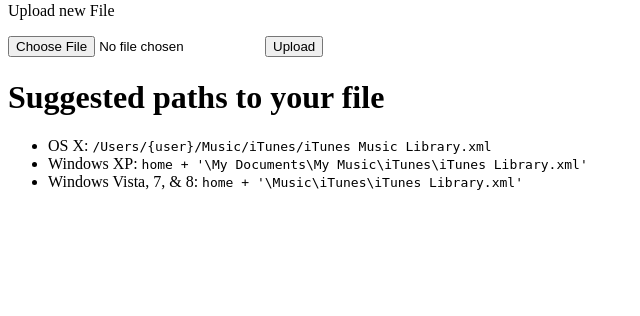
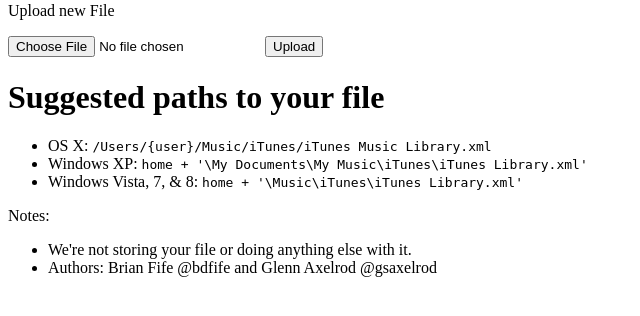
Before and after one commit to BDFife/MHDBOS2013, a Flask app: page / in a window 1280 px wide. Shown: the part 150-466 px from the top of the page, without its empty margins (0-640 px from the left). Run offline with Flask 2, Linux system fonts and the light colour scheme.

Commit message:
Add usage dislaimer and author info.

```diff
--- a/templates/index.html
+++ b/templates/index.html
@@ -47,5 +47,14 @@
 
 </ul>
 
+<p>Notes:
+
+<ul>
+   <li>We're not storing your file or doing anything else with it.
+  </li>
+
+  <li>Authors: Brian Fife @bdfife and Glenn Axelrod @gsaxelrod</li>
+  </ul>
+</p>
   </body>
 </html>
```
